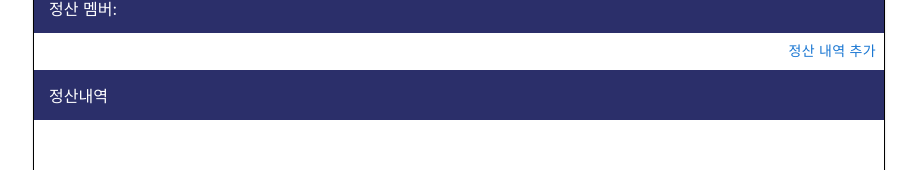
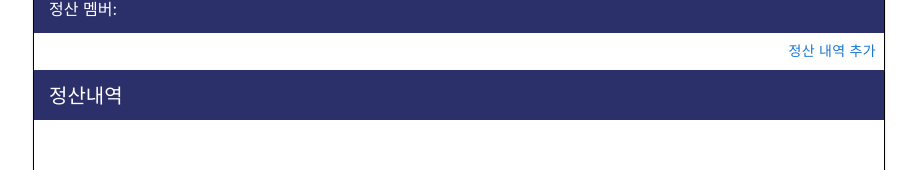
Before and after one commit to JeoungHyun/dutchdutch, a React (Create React App) app: page / in a window 1280 px wide. Shown: the part 192-362 px from the top of the page, without its empty margins (181-1098 px from the left). Built offline with nearby package versions, Linux system fonts and the light colour scheme.

Commit message:
폰트증가

```diff
--- a/src/components/Calculator/CalculatorAddMenu.js
+++ b/src/components/Calculator/CalculatorAddMenu.js
@@ -76,7 +76,7 @@ const CalculatorAddMenu = (props) => {
           paddingLeft: "15px",
           backgroundColor: "#2b2f6a",
           color: "white",
-          fontSize: "16px",
+          fontSize: "20px",
           height: "50px",
           display: "flex",
           alignItems: "center",
```
